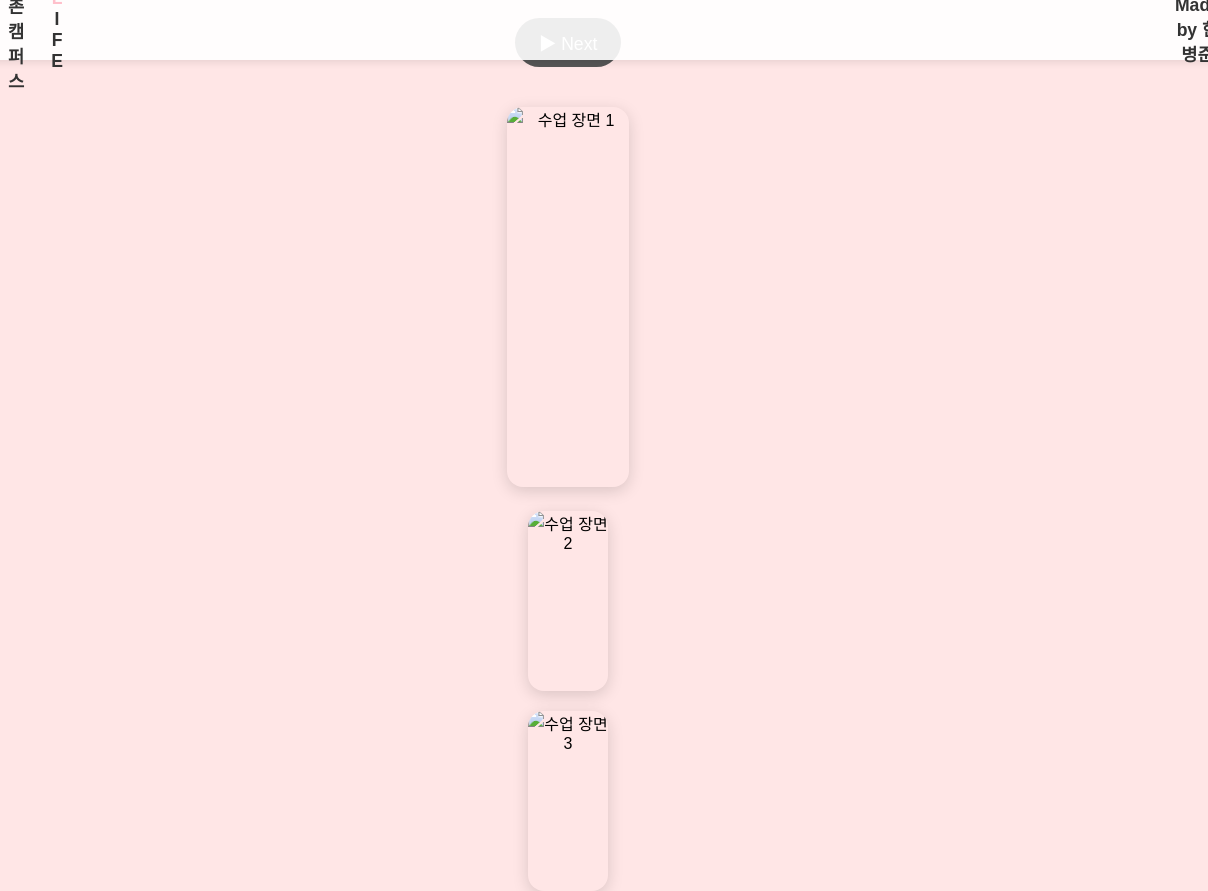
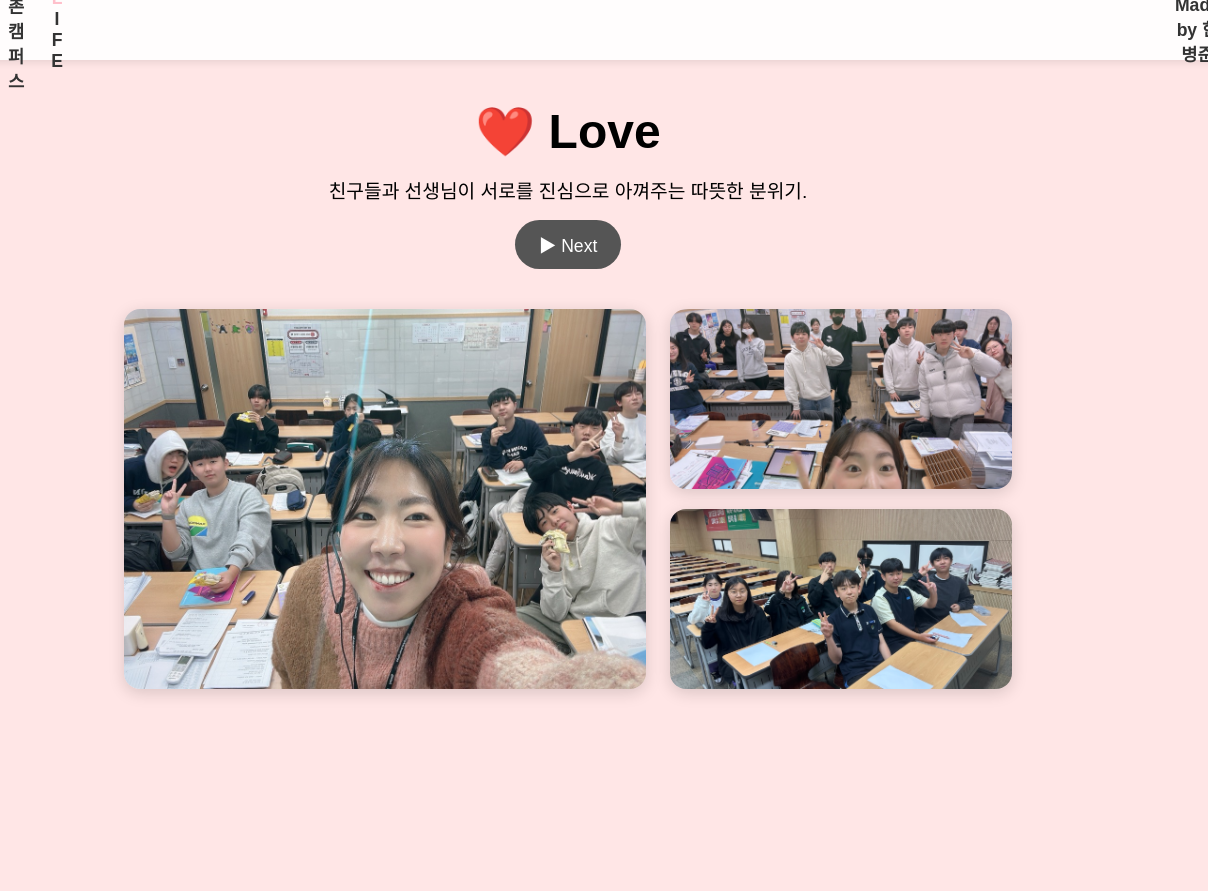
Before and after one commit to appoung/PYCLife, a plain HTML site: page love.html in a window 1280 px wide. Shown: the full height of the page, 72-1280 px from the left. After the commit the page ends 800 px from the top, so only its background shows below. Drawn offline with Linux system fonts and the light colour scheme; the site is published under a folder, as on GitHub Pages, so addresses that start at the root find nothing.

Commit message:
image src edit2

```diff
--- a/love.html
+++ b/love.html
@@ -27,14 +27,14 @@
     <button onclick="location.href='intelligence.html'">▶ Next</button>
     <div class="photos-collage">
       <div class="photo large">
-        <img src="/images/songs3.jpeg" alt="수업 장면 1" />
+        <img src="./images/songs3.jpeg" alt="수업 장면 1" />
       </div>
       <div class="photo-column">
         <div class="photo small">
-          <img src="/images/songs2.jpeg" alt="수업 장면 2" />
+          <img src="./images/songs2.jpeg" alt="수업 장면 2" />
         </div>
         <div class="photo small">
-          <img src="/images/songs1.jpeg" alt="수업 장면 3" />
+          <img src="./images/songs1.jpeg" alt="수업 장면 3" />
         </div>
       </div>
     </div>
```
